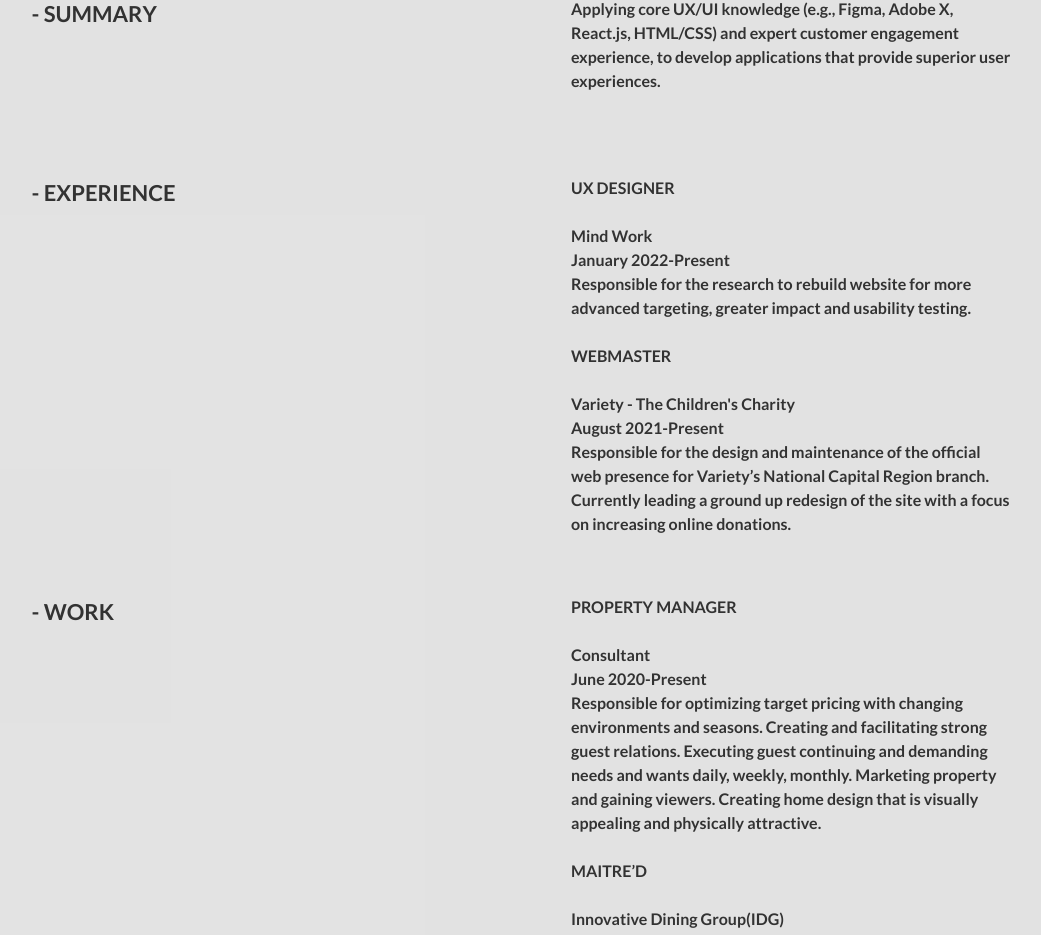
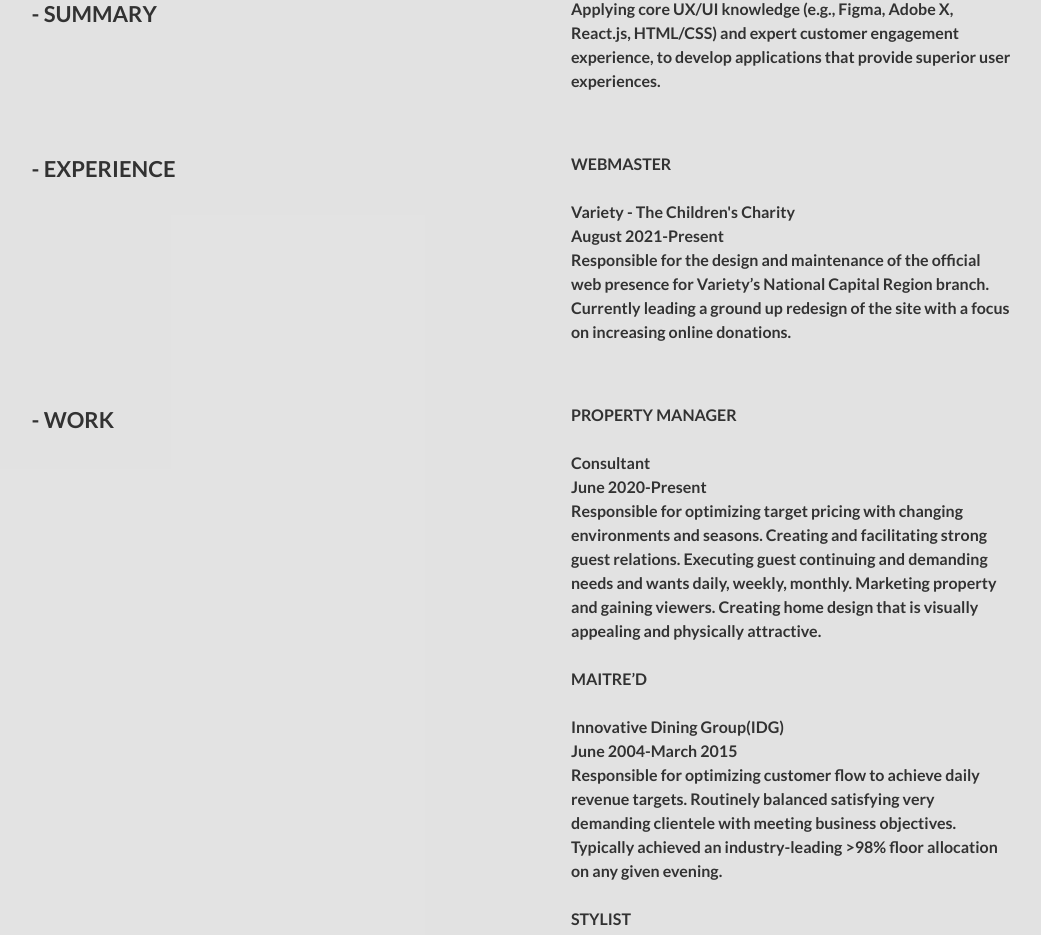
Before and after one commit to kpowell80/Port, a React (Create React App) app in the folder port/: page / in a window 1280 px wide. Shown: the part 1818-2753 px from the top of the page, without its empty margins (84-1125 px from the left). Built offline with nearby package versions, Linux system fonts and the light colour scheme.

Commit message:
resume update

```diff
--- a/port/src/screens/navigationbar/navigationBar.js
+++ b/port/src/screens/navigationbar/navigationBar.js
@@ -29,9 +29,8 @@ function NavigationBar(){
            expand="md">
                <Navbar.Brand style={{marginLeft:'2rem'}} href="#home">
 
-               <HoverImage src={unsolved} className="logo" style={{display: 'inline-block'}} hoverSrc={solutions} onClick= {Solve}></HoverImage>
+               <HoverImage src={unsolved} className="logo" style={{display: 'inline-block'}} hoverSrc={solutions} onClick={Solve}></HoverImage>
                 <span className="small" style={{display:'inline-block'}}>Katelin Reilly</span>
-
                </Navbar.Brand>
                <Navbar.Toggle aria-controls="basic-navbar-nav"/>
                <Navbar.Collapse style={{justifyContent: 'flex-end', marginRight:'2rem'}}>
--- a/port/src/screens/resume/Resume.js
+++ b/port/src/screens/resume/Resume.js
@@ -31,17 +31,13 @@ function Resume() {
                     <Row>
                     <Col lg={6} id="summary" className="gridtextbox1" > - SUMMARY</Col>
                     <Col lg={6} className="gridtextbox2">
-                    Applying core UX/UI knowledge (e.g., Figma, Adobe X, React.js, HTML/CSS) and expert customer engagement experience, to develop applications that provide superior user experiences. <br></br><br></br><br></br><br></br>
+                    Applying core UX/UI knowledge (e.g., Figma, Adobe X, React.js, HTML/CSS) and expert customer engagement experience, to develop applications that provide superior user experiences. <br></br><br></br><br></br>
                     </Col>
                     </Row>
                     <Row>
                      <Col lg={6} id="experience"className="gridtextbox1">- EXPERIENCE</Col>
                      <Col lg={6} className="gridtextbox2">
-                    <div className="title">UX DESIGNER</div> <br></br>
-                    Mind Work <div className="dates"> January 2022-Present</div>
-                    Responsible for the research to rebuild website for more advanced targeting, greater impact and usability testing.
-                     <br></br><br></br>
-                     WEBMASTER <br></br><br></br>
+                     <div className="title">WEBMASTER</div> <br></br>
                     Variety - The Children's Charity<div className="dates"> August 2021-Present</div>
                     Responsible for the design and maintenance of the official web presence for Variety’s National Capital Region branch. Currently leading a ground up redesign of the site with a focus on increasing online donations.
                     <br></br><br></br><br></br>
```
Also changed, not shown: 1 other file (tests, documents, lock files or other folders).
